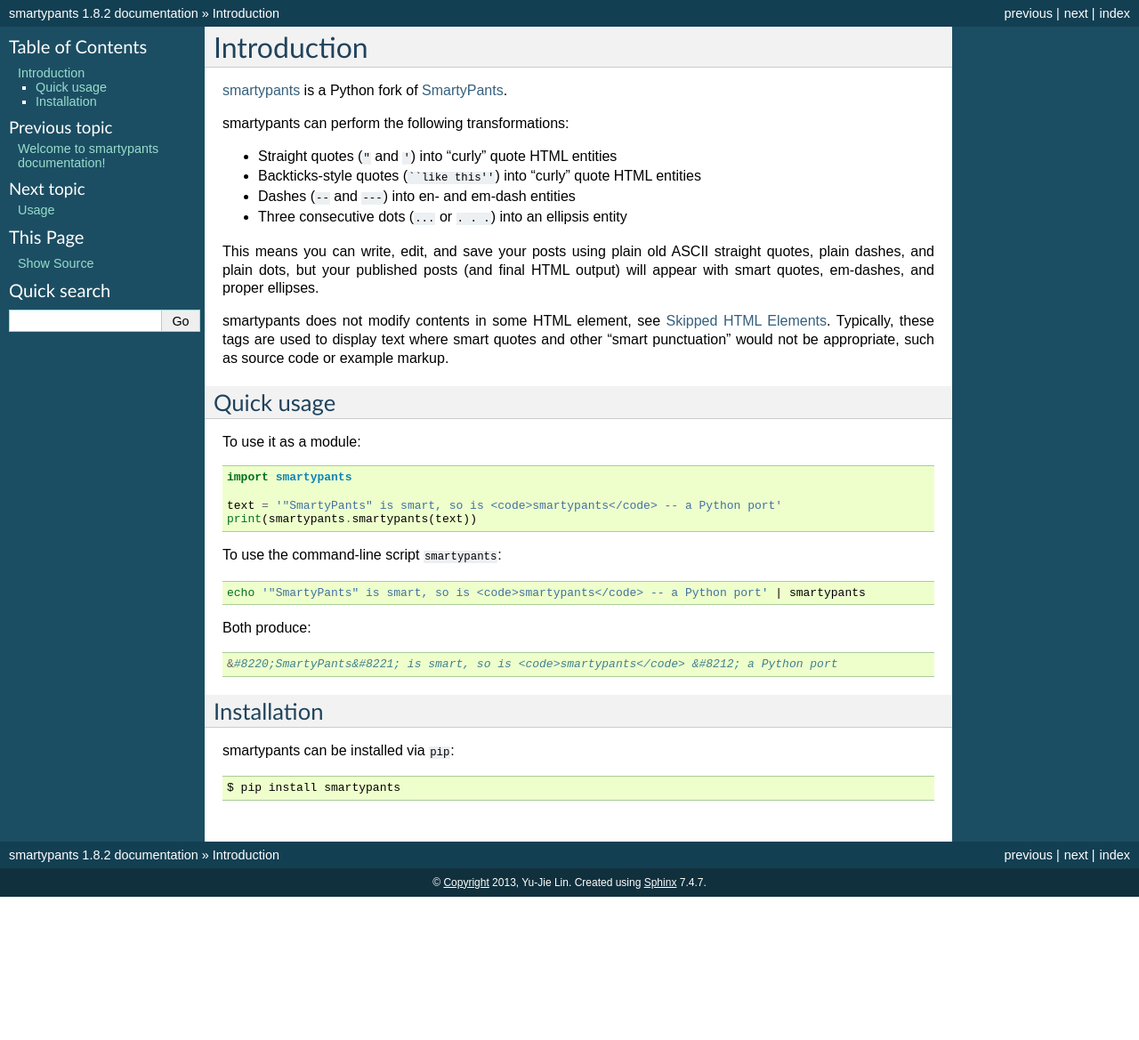
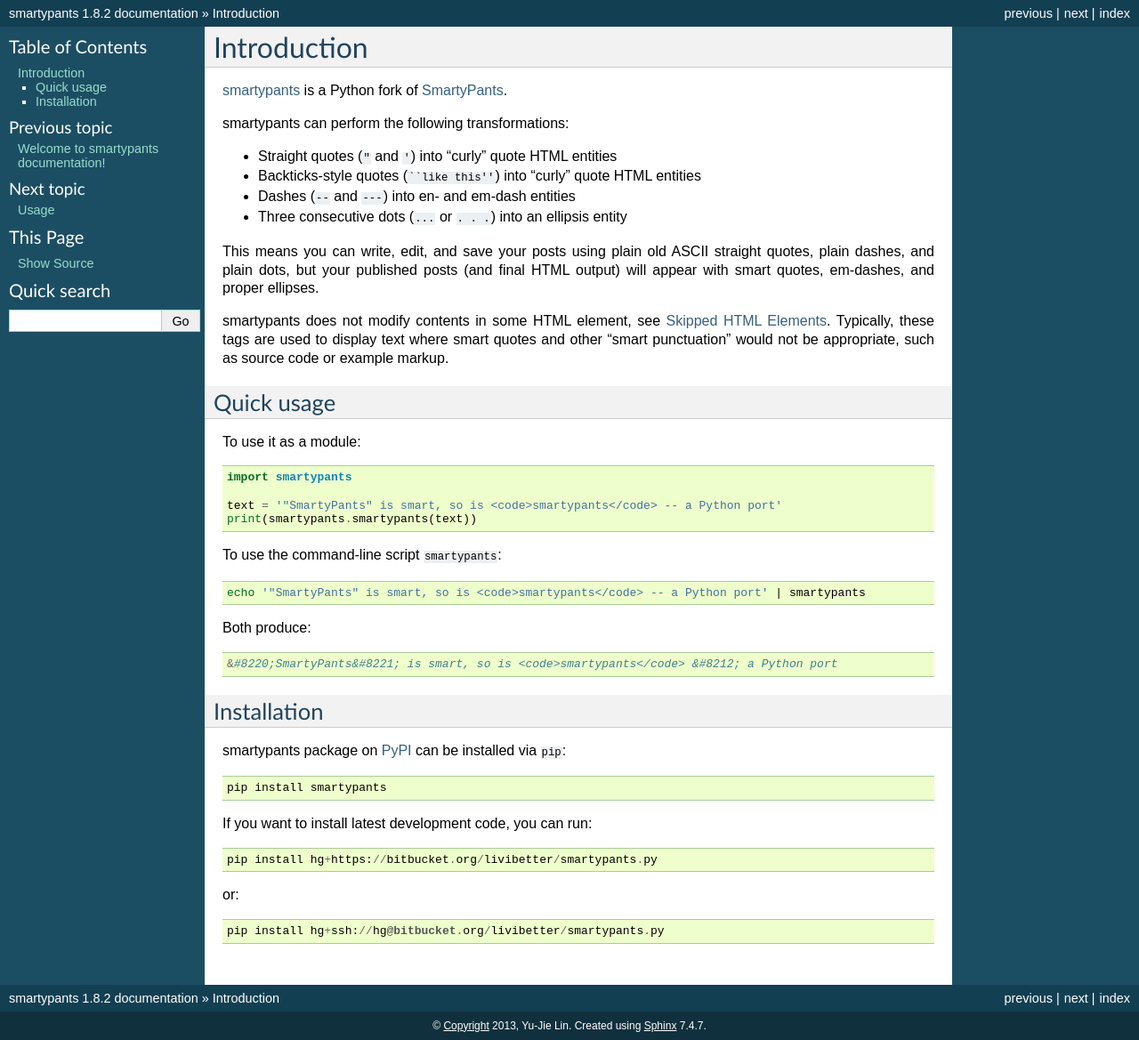
Before and after one commit to leohemsted/smartypants.py, a Sphinx documentation site: the page built from docs/introduction.rst, in a window 1280 px wide. Shown: the whole page at 89% size. Built offline with Sphinx 7.4.7, drawn with Linux system fonts in a browser that asks for light colours; before the commit the page ends 1008 px from its top, so only the background shows below that.

Commit message:
add about installing latest development code

```diff
--- a/docs/introduction.rst
+++ b/docs/introduction.rst
@@ -52,6 +52,16 @@ Both produce::
 Installation
 ============
 
-smartypants can be installed via ``pip``::
+smartypants package on PyPI_ can be installed via ``pip``::
 
-  $ pip install smartypants
+  pip install smartypants
+
+.. _PyPI: https://pypi.python.org/pypi/smartypants/
+
+If you want to install latest development code, you can run::
+
+  pip install hg+https://bitbucket.org/livibetter/smartypants.py
+
+or::
+
+  pip install hg+ssh://hg@bitbucket.org/livibetter/smartypants.py
```
